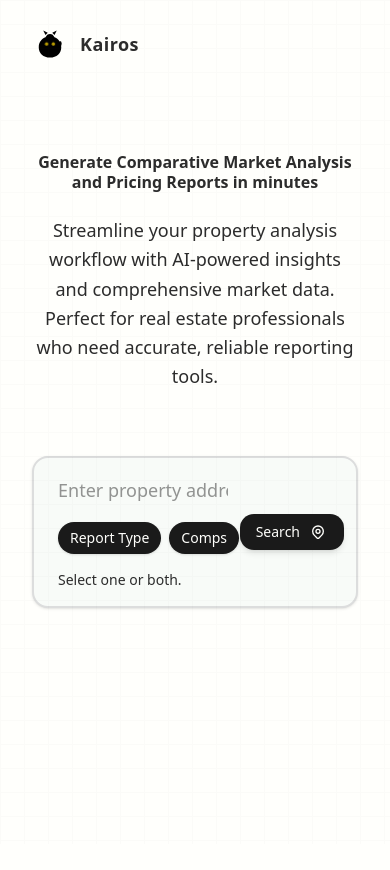
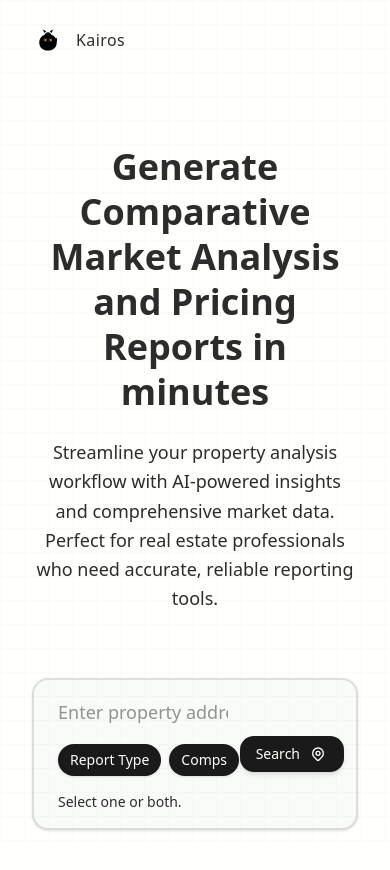
Before and after one commit to isuckplshelpmetestimony/Kairos, a React (Vite) app in the folder High-Fidelity Wireframe Design/: page / in a window 390 px wide. Shown: the top 870 px of the page. Before the commit the page ends 844 px from the top, so only its background shows below. Built offline with nearby package versions, Linux system fonts and the light colour scheme; a web font is replaced by a local one.

Commit message:
Revert "ui: enlarge Kairos logo and wordmark; increase hero title sizes while keeping responsive scale"
This reverts commit 2416a03b3fcf7a8b1a88d4e426822edd291ec6be.

```diff
--- a/High-Fidelity Wireframe Design/src/App.tsx
+++ b/High-Fidelity Wireframe Design/src/App.tsx
@@ -10,14 +10,14 @@ export default function App() {
     <div className="min-h-screen bg-kairos-chalk">
       {/* Header with Logo */}
       <header className="w-full py-6 px-8">
-        <KairosLogo className="scale-110 md:scale-125" />
+        <KairosLogo />
       </header>
 
       {/* Main Content */}
       <main className="flex flex-col items-center justify-center px-8 py-16 max-w-4xl mx-auto">
         {/* Hero Section */}
         <div className="text-center mb-16 max-w-3xl">
-          <h1 className="text-5xl md:text-6xl lg:text-7xl font-semibold text-kairos-charcoal mb-6 leading-tight">
+          <h1 className="text-4xl md:text-5xl lg:text-6xl font-semibold text-kairos-charcoal mb-6 leading-tight">
             Generate Comparative Market Analysis and Pricing Reports in minutes
           </h1>
           <p className="text-lg md:text-xl text-kairos-charcoal/70 leading-relaxed max-w-2xl mx-auto">
--- a/High-Fidelity Wireframe Design/src/components/KairosLogo.tsx
+++ b/High-Fidelity Wireframe Design/src/components/KairosLogo.tsx
@@ -6,8 +6,8 @@ export function KairosLogo({ className = "" }: KairosLogoProps) {
   return (
     <div className={`flex items-center gap-3 ${className}`}>
       {/* Black silhouette cat with yellow glowing eyes */}
-      <div className="w-10 h-10 md:w-12 md:h-12 flex items-center justify-center">
-        <svg className="w-9 h-9 md:w-10 md:h-10" viewBox="0 0 32 32" fill="none">
+      <div className="w-8 h-8 flex items-center justify-center">
+        <svg className="w-7 h-7" viewBox="0 0 32 32" fill="none">
           {/* Cat silhouette body */}
           <path
             d="M16 28c-6 0-10-4-10-9s3-8 6-9c1-2 2-3 4-3s3 1 4 3c3 1 6 4 6 9s-4 9-10 9z"
@@ -28,7 +28,7 @@ export function KairosLogo({ className = "" }: KairosLogoProps) {
           <circle cx="19" cy="16" r="1.5" fill="#FFD700" className="animate-pulse" />
         </svg>
       </div>
-      <span className="font-semibold text-kairos-charcoal tracking-wide text-lg md:text-xl">Kairos</span>
+      <span className="font-medium text-kairos-charcoal tracking-wide">Kairos</span>
     </div>
   );
 }
```
